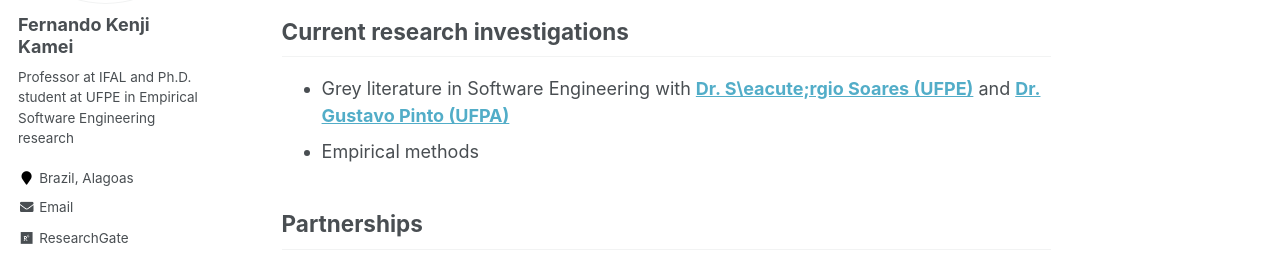
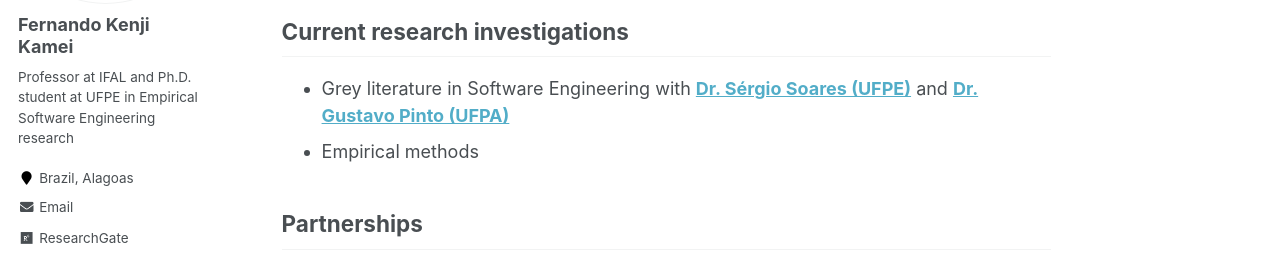
Before and after one commit to fkenjikamei/fkenjikamei.github.io, a Jekyll site: the page built from _pages/research.md, in a window 1280 px wide and 1022 px high. Shown: the part 268-529 px from the top of the window. Built offline with Jekyll 4.4.1, drawn with Linux system fonts in a browser that asks for light colours.

Commit message:
fixed typos

```diff
--- a/_pages/research.md
+++ b/_pages/research.md
@@ -9,7 +9,7 @@ author_profile: true
 I reearch about how to improve the use of **Grey Literature** as evidence for software engineering researchers. Also, I always like to research about **social aspects** of software engineering.
 
 ## Current research investigations
-* Grey literature in Software Engineering with [**Dr. S\eacute;rgio Soares (UFPE)**](https://www.cin.ufpe.br/~scbs/) and [**Dr. Gustavo Pinto (UFPA)**](www.gustavopinto.org)
+* Grey literature in Software Engineering with [**Dr. S&eacute;rgio Soares (UFPE)**](https://www.cin.ufpe.br/~scbs/) and [**Dr. Gustavo Pinto (UFPA)**](www.gustavopinto.org)
 * Empirical methods
 
 
```
